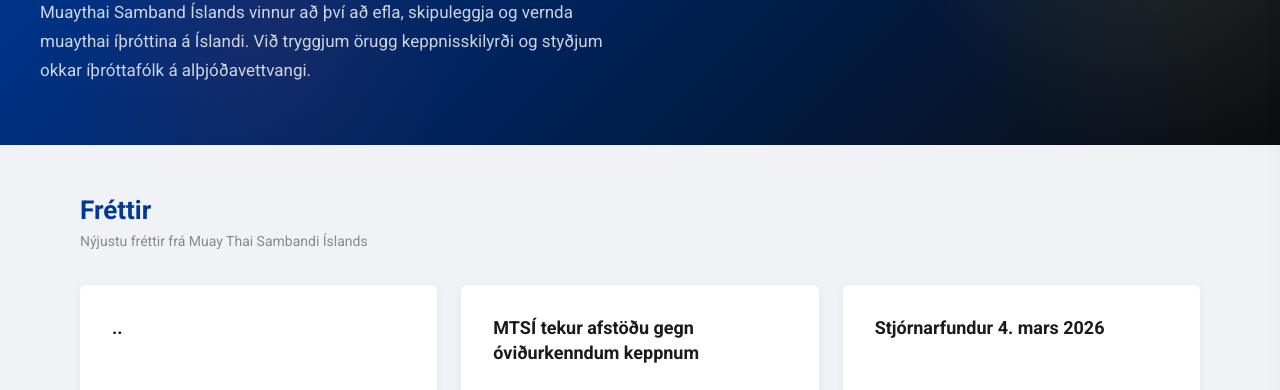
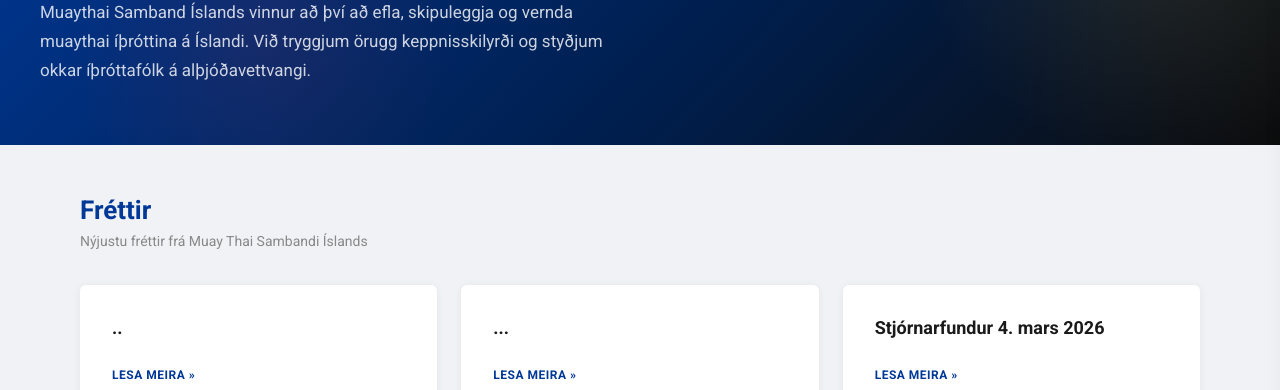
Before and after one commit to mtsi-lgtm/mtsi-website, a plain HTML site: page index.html in a window 1280 px wide. Shown: the part 363-753 px from the top of the page. Drawn offline with Linux system fonts and the light colour scheme.

Commit message:
Update site via admin

```diff
--- a/index.html
+++ b/index.html
@@ -1020,7 +1020,7 @@
             "image": ""
         },
         {
-            "headline": "MTSÍ tekur afstöðu gegn óviðurkenndum keppnum",
+            "headline": "...",
             "body": "",
             "date": "2026-03-10",
             "author": "MTSÍ",
```
